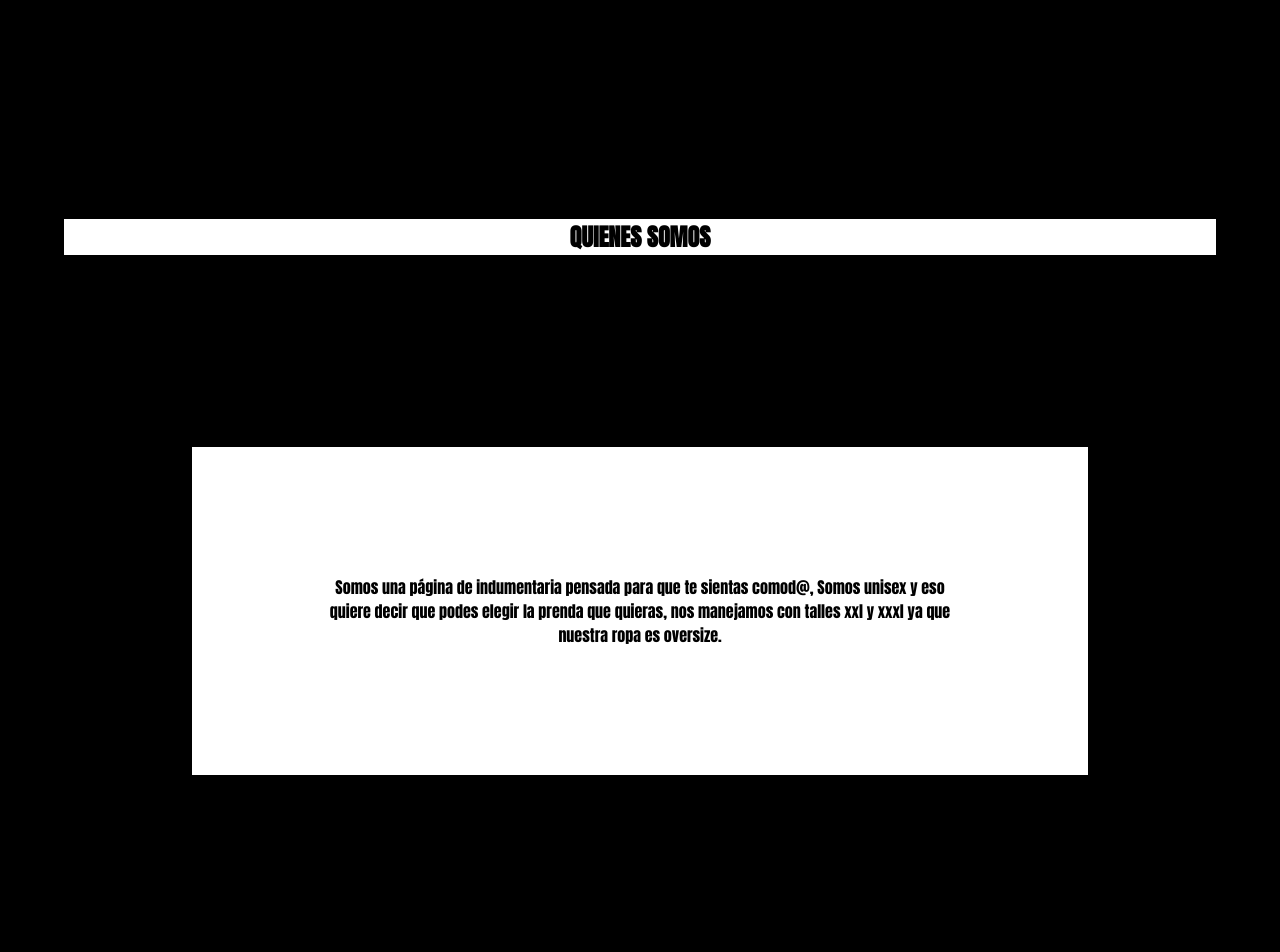
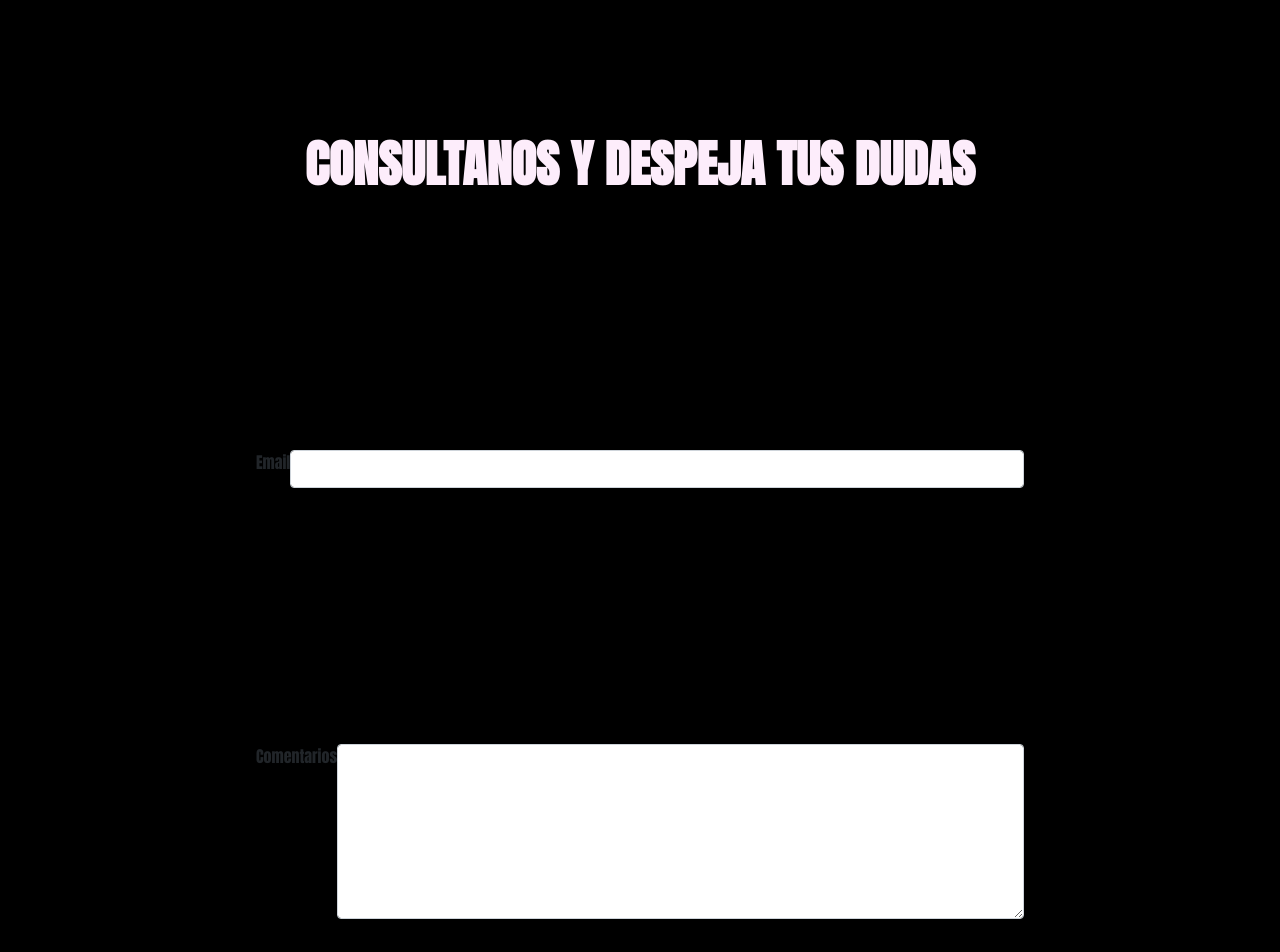
Before and after one commit to marianacgonzalez/mododblack, a plain HTML site: page html/contacto.html in a window 1280 px wide. Shown: the part 640-1592 px from the top of the page. Drawn offline with nearby package versions, Linux system fonts and the light colour scheme.

Commit message:
versionboot

```diff
--- a/css/estilos.css
+++ b/css/estilos.css
@@ -243,7 +243,18 @@ body{
 body{
     background-color: black;
 }
-
+.tituloContacto{
+    font-size: 50px;
+}
+.mb-3{
+    display: flex;
+    margin:20%
+}
+.mb-3-1{
+ display: flex;
+ margin: 20%;
+ height: 10%;
+}
 .contactocabeza{
     background-color: aliceblue;
     display: flex;
@@ -267,6 +278,11 @@ body{
     padding: 10%;
 
 }
+/*Footer contacto*/
+
+
+
+
 
 /* ESTILOS DONDE ESTAMOS*/
 body{
--- a/html/contacto.html
+++ b/html/contacto.html
@@ -2,6 +2,7 @@
 <html>
     <head>
     <title>Contacto</title>
+    <link href="https://cdn.jsdelivr.net/npm/bootstrap@5.1.3/dist/css/bootstrap.min.css" rel="stylesheet" integrity="sha384-1BmE4kWBq78iYhFldvKuhfTAU6auU8tT94WrHftjDbrCEXSU1oBoqyl2QvZ6jIW3" crossorigin="anonymous">
     <link rel="stylesheet" href="../css/estilos.css">
     <meta name="viewport" content="width=device-width, initial-scale=1.0">
     </head>
@@ -23,6 +24,15 @@
             </ul>
         </header>
         <main>
+            <h1 class="tituloContacto">CONSULTANOS Y DESPEJA TUS DUDAS</h1>
+            <div class="mb-3">
+                <label for="exampleFormControlInput1" class="form-label">Email</label>
+                <input type="email" class="form-control" id="exampleFormControlInput1" placeholder="">
+            </div>
+            <div class="mb-3-1">
+                <label for="exampleFormControlTextarea1" class="form-label">Comentarios</label>
+                <textarea class="form-control" id="exampleFormControlTextarea1" rows="5"></textarea>
+            </div>
             <h2 class="quienessomos"> QUIENES SOMOS </h2>
             <p class="descripcion">Somos una página de indumentaria pensada para que te sientas comod@,
 
@@ -30,10 +40,10 @@
 
                 nos manejamos con talles xxl y xxxl ya que nuestra ropa es oversize.
             </p>
-
         </main>
         <footer>
 
         </footer>
+        <script src="https://cdn.jsdelivr.net/npm/bootstrap@5.1.3/dist/js/bootstrap.bundle.min.js" integrity="sha384-ka7Sk0Gln4gmtz2MlQnikT1wXgYsOg+OMhuP+IlRH9sENBO0LRn5q+8nbTov4+1p" crossorigin="anonymous"></script>
     </body>
 </html>
```
Also changed, not shown: index.html (+27 -2 lines).
